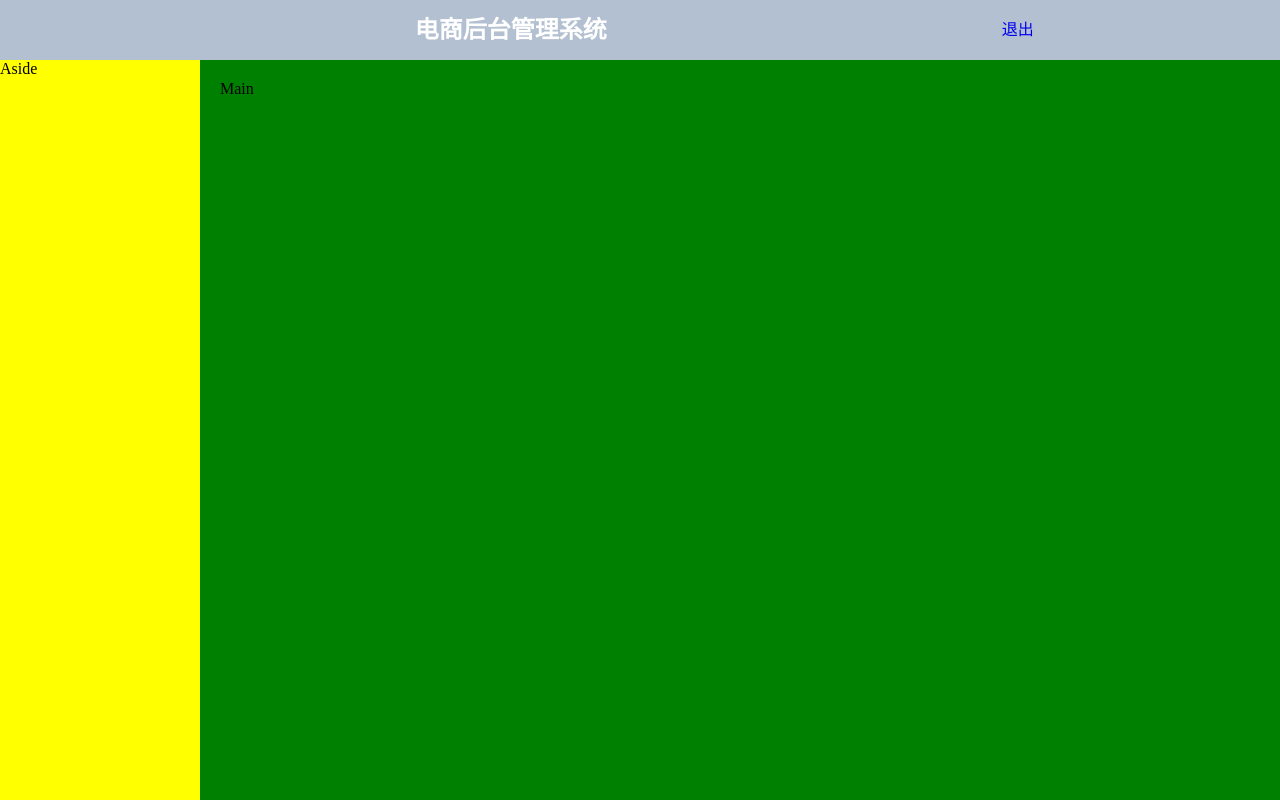
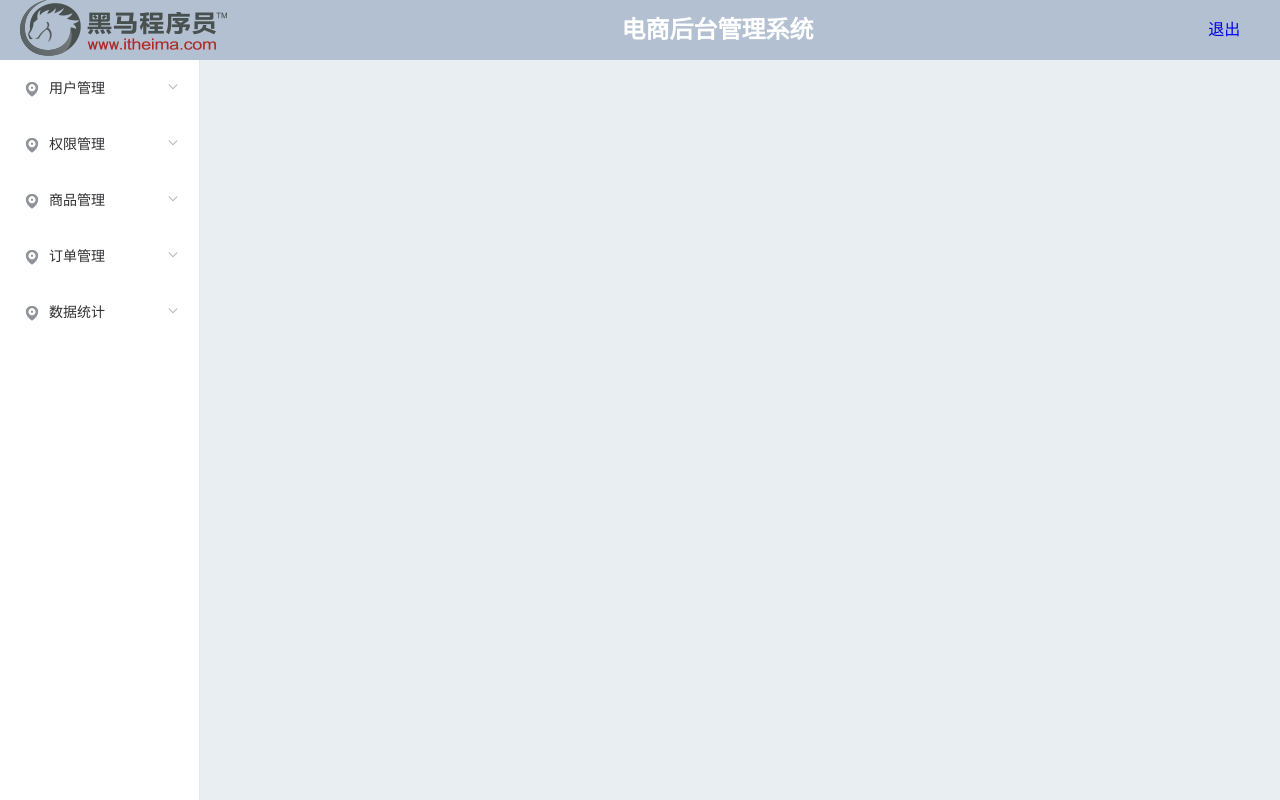
Before and after one commit to kookkkk/shopmanager64, a Vue app: page /#/ in a window 1280 px wide. Built offline with nearby package versions, Linux system fonts and the light colour scheme; sample sign-in values are in the browser's storage.

Commit message:
权限验证

```diff
--- a/src/components/home.vue
+++ b/src/components/home.vue
@@ -3,25 +3,144 @@
     <el-header>
       <el-row>
         <el-col :span="4">
-          <!-- <img src="@/assets/logo.png" alt="图片加载失败"> -->
+          <img src="@/assets/logo.png" alt="图片加载失败">
         </el-col>
         <el-col :span="19" class="middle">
           <h2>电商后台管理系统</h2>
         </el-col>
         <el-col :span="1">
-          <a href="#" class="logout">退出</a>
+          <a href="#" class="logout" @click="handleLoginout()">退出</a>
         </el-col>
       </el-row>
     </el-header>
     <el-container>
-      <el-aside class="aside" width="200px">Aside</el-aside>
-      <el-main class="main">Main</el-main>
+      <el-aside class="aside" width="200px">
+        <el-menu
+          :unique-opened="true"
+          :router="true"
+          default-active="2"
+          class="el-menu-vertical-demo"
+        >
+          <!-- 1 -->
+          <el-submenu index="1">
+            <template slot="title">
+              <i class="el-icon-location"></i>
+              <span>用户管理</span>
+            </template>
+
+            <el-menu-item index="users">
+              <i class="el-icon-menu"></i>
+              <span>用户列表</span>
+            </el-menu-item>
+          </el-submenu>
+
+          <!-- 2 -->
+          <el-submenu index="2">
+            <template slot="title">
+              <i class="el-icon-location"></i>
+              <span>权限管理</span>
+            </template>
+
+            <el-menu-item index="1-1">
+              <i class="el-icon-menu"></i>
+              <span>角色列表</span>
+            </el-menu-item>
+
+            <el-menu-item index="1-1">
+              <i class="el-icon-menu"></i>
+              <span>权限列表</span>
+            </el-menu-item>
+          </el-submenu>
+
+          <!-- 3 -->
+          <el-submenu index="3">
+            <template slot="title">
+              <i class="el-icon-location"></i>
+              <span>商品管理</span>
+            </template>
+
+            <el-menu-item index="1-1">
+              <i class="el-icon-menu"></i>
+              <span>商品列表</span>
+            </el-menu-item>
+            <el-menu-item index="1-1">
+              <i class="el-icon-menu"></i>
+              <span>分类参数</span>
+            </el-menu-item>
+            <el-menu-item index="1-1">
+              <i class="el-icon-menu"></i>
+              <span>商品分类</span>
+            </el-menu-item>
+          </el-submenu>
+
+          <!-- 4 -->
+          <el-submenu index="4">
+            <template slot="title">
+              <i class="el-icon-location"></i>
+              <span>订单管理</span>
+            </template>
+
+            <el-menu-item index="1-1">
+              <i class="el-icon-menu"></i>
+              <span>订单列表</span>
+            </el-menu-item>
+          </el-submenu>
+
+          <!-- 5 -->
+          <el-submenu index="5">
+            <template slot="title">
+              <i class="el-icon-location"></i>
+              <span>数据统计</span>
+            </template>
+
+            <el-menu-item index="1-1">
+              <i class="el-icon-menu"></i>
+              <span>数据报表</span>
+            </el-menu-item>
+          </el-submenu>
+        </el-menu>
+      </el-aside>
+      <el-main class="main">
+        <router-view></router-view>
+      </el-main>
     </el-container>
   </el-container>
 </template>
 
 <script>
-export default {}
+export default {
+  // 如果用户没登录 ->if(!token)-> 改标识this.$router.push->显示login.vue
+  // 如果登录了 -> if(token)->继续渲染home.vue
+  // 代码位置: 什么情况下?执行if else?  -> 组件渲染完成->Vue加载完组件后 ->
+
+  // 页面加载之前
+  // beforeCreate() {
+
+  // },
+  // created
+  beforeMount() {
+    if (!localStorage.getItem("token")) {
+      this.$router.push({
+        name: "login"
+      });
+      this.$message.warning("请先登录");
+    }
+  },
+  mounted() {},
+  methods: {
+    // 退出
+    handleLoginout() {
+      // 1. 清除token
+      localStorage.clear();
+      // 2. 来到登录
+      this.$router.push({
+        name: "login"
+      });
+      // 3. 提示
+      this.$message.warning("退出成功");
+    }
+  }
+};
 </script>
 
 <style>
@@ -29,12 +148,10 @@
   height: 100%;
   background-color: #b3c0d1;
 }
-.aside {
-  background-color: yellow;
-}
 
 .main {
-  background-color: green;
+  background-color: #e9eef3;
+  /* height: 100%; */
 }
 .middle {
   line-height: 60px;
@@ -45,4 +162,7 @@
   line-height: 60px;
   text-decoration: none;
 }
+.el-menu-vertical-demo {
+  height: 100%;
+}
 </style>
```
Also changed, not shown: src/assets/logo.png (added), 1 other file (tests, documents, lock files or other folders).
